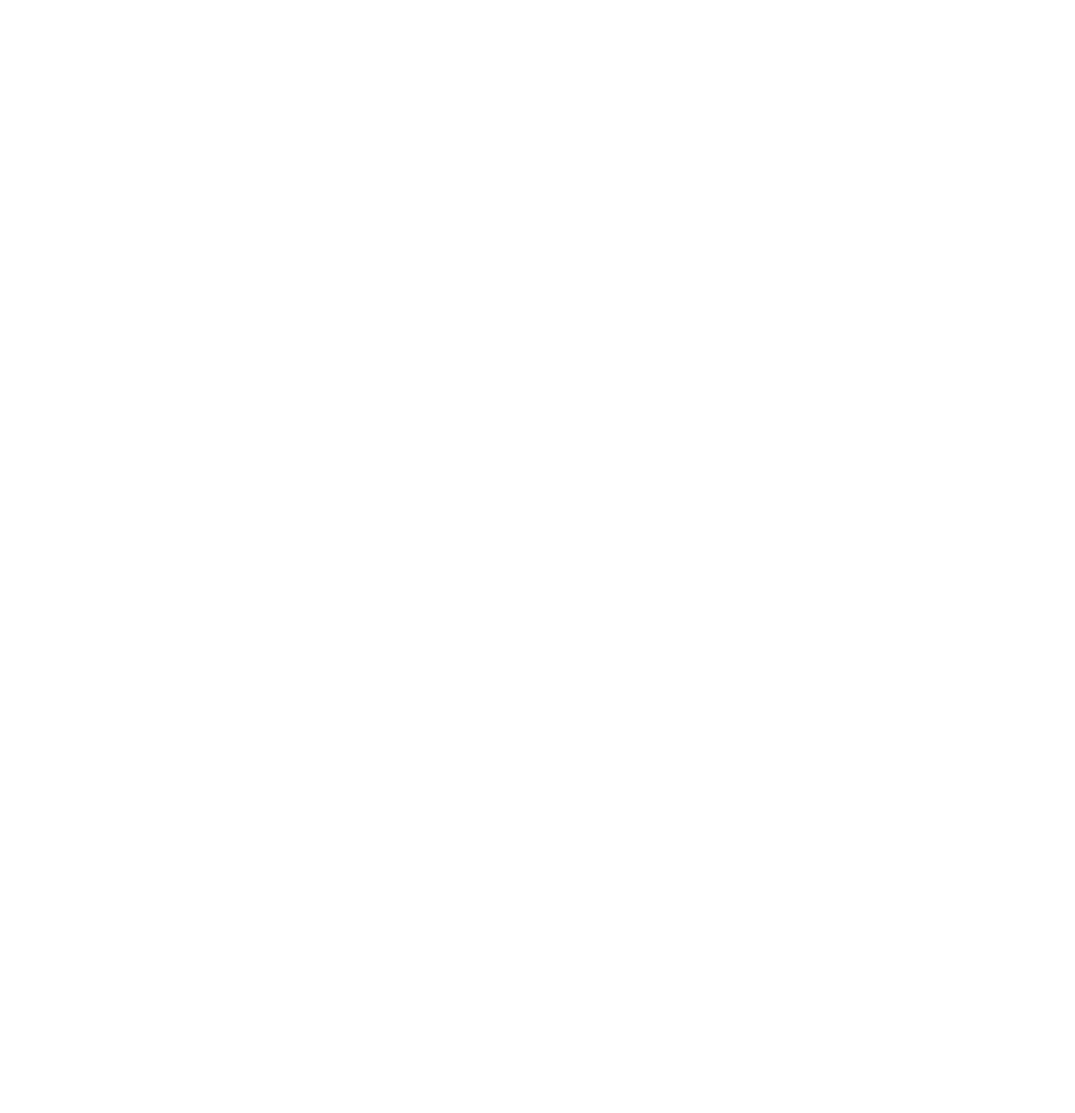
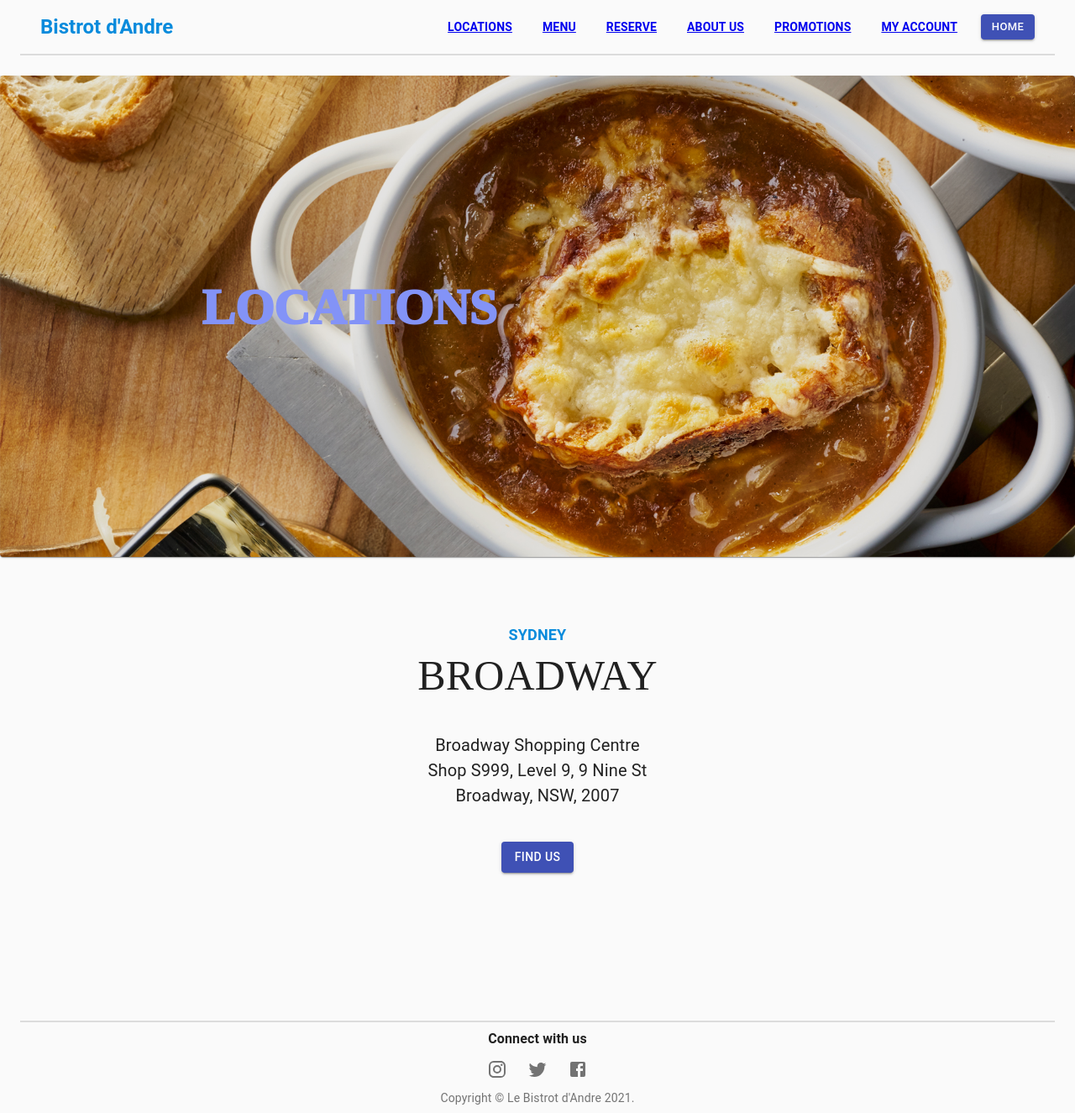
Before and after one commit to oSirhcel/SES10_eRestaurant, a React (Create React App) app in the folder frontend/client/: page /locations in a window 1280 px wide. Shown: the whole page at 84% size. Before the commit the page ends 800 px from the top, so only its background shows below. Built offline with nearby package versions, Linux system fonts and the light colour scheme.

Commit message:
added location page

```diff
--- /dev/null
+++ b/frontend/client/src/components/filler/feature.js
@@ -0,0 +1,90 @@
+import React from "react";
+import PropTypes from "prop-types";
+import { makeStyles } from "@material-ui/core/styles";
+import Paper from "@material-ui/core/Paper";
+import Typography from "@material-ui/core/Typography";
+import Grid from "@material-ui/core/Grid";
+import Button from "@material-ui/core/Button";
+import { Link } from "react-router-dom";
+import { LinkOffOutlined } from "@material-ui/icons";
+
+const useStyles = makeStyles((theme) => ({
+  root: {},
+  mainFeaturedPost: {
+    position: "relative",
+    backgroundColor: theme.palette.grey[800],
+    color: theme.palette.common.white,
+    marginBottom: theme.spacing(0),
+    marginTop: theme.spacing(3),
+    backgroundSize: "cover",
+    backgroundRepeat: "no-repeat",
+    backgroundPosition: "centre",
+  },
+  overlay: {
+    position: "absolute",
+    top: 0,
+    bottom: 0,
+    right: 0,
+    left: 0,
+    backgroundColor: "rgba(0,0,0,0.1)",
+  },
+  mainFeaturedPostContent: {
+    color: "inherit",
+    position: "relative",
+    padding: theme.spacing(1),
+    [theme.breakpoints.up("md")]: {
+      padding: theme.spacing(30),
+      paddingRight: 0,
+    },
+  },
+  mainFont: {
+    fontFamily: "Serif",
+    fontWeight: "1000",
+    color: "#8393F7"
+  }
+}));
+
+export default function MainFeaturedPost(props) {
+  const classes = useStyles();
+  const { post } = props;
+
+  return (
+    <Paper
+      className={classes.mainFeaturedPost}
+      style={{
+        backgroundImage: `url(${
+          process.env.PUBLIC_URL + "/assets/OnionSoup.jpg"
+        })`,
+      }}
+    >
+      {
+        <img
+          style={{ display: "none" }}
+          src={post.image}
+          alt={post.imageText}
+        />
+      }
+      <div className={classes.overlay} />
+      <Grid container>
+        <Grid item md={6}>
+          <div className={classes.mainFeaturedPostContent}>
+            <Typography
+              component="h1"
+              variant="h2"
+              color="inherit"
+              gutterBottom
+              className={classes.mainFont}
+            >
+              {post.title}
+            </Typography>
+              {post.buttonText}
+          </div>
+        </Grid>
+      </Grid>
+    </Paper>
+  );
+}
+
+MainFeaturedPost.propTypes = {
+  post: PropTypes.object,
+};
--- /dev/null
+++ b/frontend/client/src/components/filler/locations.js
@@ -0,0 +1,42 @@
+import React from "react";
+import { makeStyles } from "@material-ui/core/styles";
+import CssBaseline from "@material-ui/core/CssBaseline";
+import Container from "@material-ui/core/Container";
+import Header from "../margins/header";
+import Footer from "../margins/footer";
+import MainFeaturedPost from "./feature";
+import MainDescription from "./mainDescription";
+
+const useStyles = makeStyles((theme) => ({
+  root: {
+    marginTop: theme.spacing(0),
+    minHeight: "100vh",
+  },
+}));
+
+const mainFeaturedPost = {
+  title: "LOCATIONS",
+  description: "Experience the signature food of France at its finest.",
+  imgText: "croissant",
+};
+
+export default function Locations() {
+  const classes = useStyles();
+  return (
+    <div className={classes.root}>
+      <React.Fragment>
+        <CssBaseline />
+        <Container maxWidth="lg">
+          <Header />
+        </Container>
+        <main>
+          <MainFeaturedPost post={mainFeaturedPost} />
+          <MainDescription />
+        </main>
+        <Container>
+          <Footer />
+        </Container>
+      </React.Fragment>
+    </div>
+  );
+}
--- /dev/null
+++ b/frontend/client/src/components/filler/mainDescription.js
@@ -0,0 +1,72 @@
+import React from "react";
+import { makeStyles } from "@material-ui/core/styles";
+import Button from "@material-ui/core/Button";
+import Grid from "@material-ui/core/Grid";
+import Container from "@material-ui/core/Container";
+
+const useStyles = makeStyles((theme) => ({
+  title: {
+    fontWeight: 750,
+    fontSize: 18,
+    color: "#088bdc",
+    wrap: "noWrap",
+    marginTop: theme.spacing(10),
+    marginBottom: theme.spacing(0),
+  },
+
+  slogan: {
+    fontSize: 50,
+    fontFamily: "Serif",
+  },
+
+  description: {
+    fontSize: 20,
+    lineHeight: 1.5,
+    marginTop: theme.spacing(4),
+  },
+
+  link: {
+    fontWeight: 700,
+    marginTop: theme.spacing(4),
+    fontSize: 20,
+    padding: theme.spacing(1),
+  },
+}));
+
+export default function MainDescription() {
+  const classes = useStyles();
+
+  return (
+    <Container>
+      <Grid>
+        <div align="Center" className={classes.title}>
+          SYDNEY
+        </div>
+        <div className={classes.slogan} align="center">
+          {" "}
+          BROADWAY
+        </div>
+        <div className={classes.description} align="center">
+          Broadway Shopping Centre
+          <div>
+          Shop S999, Level 9, 9 Nine St
+            <div />
+            Broadway, NSW, 2007
+          </div>
+        </div>
+        <div align="center" className={classes.link}>
+          <Button
+            variant="contained"
+            color="primary"
+            aria-label="Find Us"
+            href="https://www.google.com/maps/place/Broadway+Sydney/@-33.8842156,151.1925287,17z/data=!3m1!4b1!4m5!3m4!1s0x6b12ae3cc9d8039b:0x749479723971b7eb!8m2!3d-33.8842201!4d151.1947174"
+            target="_blank"
+            rel="noopener noreferrer"
+          >
+            Find us
+          </Button>
+        </div>
+      </Grid>
+    </Container>
+  );
+}
--- a/frontend/client/src/components/routing/Routes.js
+++ b/frontend/client/src/components/routing/Routes.js
@@ -14,6 +14,8 @@ import Dashboard from "../dashboard/dashboard";
 import StaffDashboard from "../dashboard/staffDashboard";
 import ViewMenu from '../viewMenu/ViewMenu';
 import CreateMealOrder from '../createMealOrder/createMealOrder';
+import Locations from '../filler/locations';
+
 
 const Routes = (props) => {
   return (
@@ -32,6 +34,7 @@ const Routes = (props) => {
         <Route exact path="/staff-dashboard" component={StaffDashboard} />
         <Route exact path="/menu" component={ViewMenu} />
         <Route exact path="/createMealOrder" component={CreateMealOrder} />
+        <Route exact path="/locations" component={Locations} />
       </Router>
     </section>
   );
```
Also changed, not shown: frontend/client/public/assets/OnionSoup.jpg (added), 1 other file (tests, documents, lock files or other folders).
